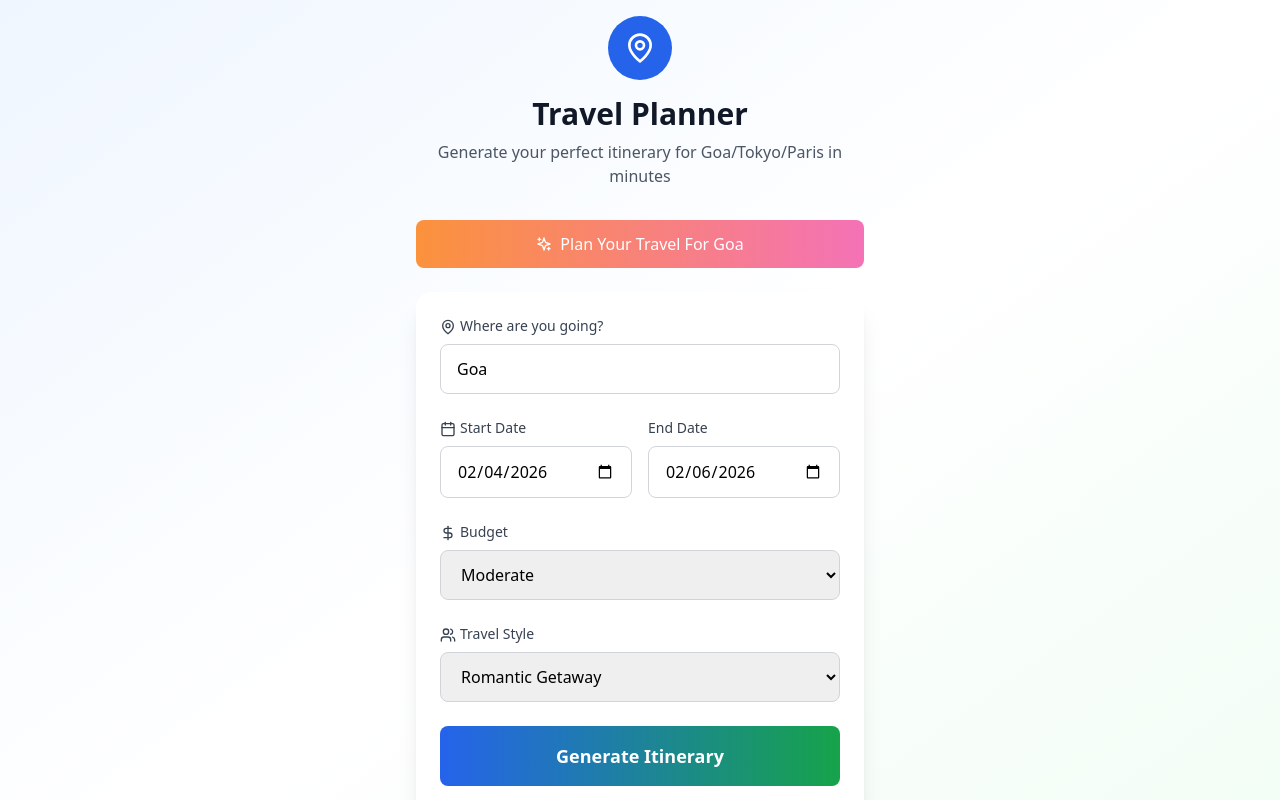
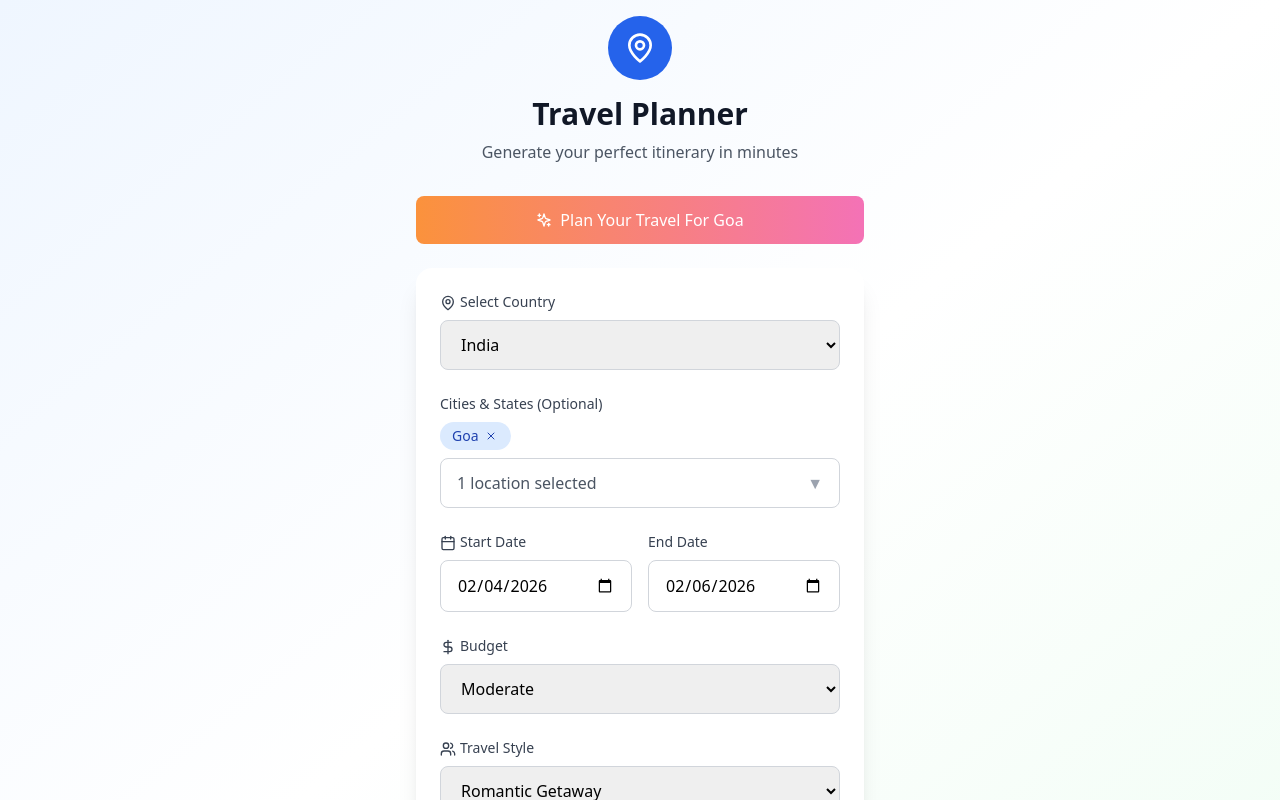
Before and after one commit to shreeyaBuilds/TravelWeave-main, a React (Vite) app: page / in a window 1280 px wide. Both pictures are taken after a click on the button "Plan Your Travel For Goa". Shown: the top 800 px of the page. Built offline with nearby package versions, Linux system fonts and the light colour scheme.

Commit message:
Added countries.ts

```diff
--- a/src/components/ItineraryResults.tsx
+++ b/src/components/ItineraryResults.tsx
@@ -1,6 +1,7 @@
 import React from 'react';
 import { Share2, MapPin, Clock, Utensils, Lightbulb, ArrowLeft } from 'lucide-react';
 import { Itinerary } from '../types';
+import { getCountryByCode } from '../data/countries';
 
 interface ItineraryResultsProps {
   itinerary: Itinerary;
@@ -14,6 +15,11 @@ export const ItineraryResults: React.FC<ItineraryResultsProps> = ({
   onBack
 }) => {
   const { tripInput, days } = itinerary;
+  const country = getCountryByCode(tripInput.country);
+
+  const destinationDisplay = tripInput.locations.length > 0
+    ? tripInput.locations.join(', ')
+    : country?.name || tripInput.country;
 
   return (
     <div className="min-h-screen bg-gradient-to-br from-blue-50 via-white to-green-50">
@@ -44,7 +50,7 @@ export const ItineraryResults: React.FC<ItineraryResultsProps> = ({
         <div className="bg-white rounded-2xl shadow-lg p-6 mb-8">
           <div className="flex items-center gap-3 mb-4">
             <MapPin className="w-6 h-6 text-blue-600" />
-            <h1 className="text-3xl font-bold text-gray-900">{tripInput.destination}</h1>
+            <h1 className="text-3xl font-bold text-gray-900">{destinationDisplay}</h1>
           </div>
 
           <div className="grid grid-cols-2 md:grid-cols-4 gap-4 text-sm">
--- a/src/components/TripInputForm.tsx
+++ b/src/components/TripInputForm.tsx
@@ -1,6 +1,7 @@
-import React, { useState } from 'react';
-import { MapPin, Calendar, DollarSign, Users, Sparkles } from 'lucide-react';
+import React, { useState, useRef, useEffect } from 'react';
+import { MapPin, Calendar, DollarSign, Users, Sparkles, X } from 'lucide-react';
 import { TripInput } from '../types';
+import { COUNTRIES, getCountryByCode } from '../data/countries';
 
 interface TripInputFormProps {
   onSubmit: (tripInput: TripInput) => void;
@@ -9,7 +10,8 @@ interface TripInputFormProps {
 
 /* ✅ Initial form state (used for reset) */
 const INITIAL_FORM_STATE: TripInput = {
-  destination: '',
+  country: '',
+  locations: [],
   startDate: '',
   endDate: '',
   budget: 'Medium',
@@ -21,17 +23,58 @@ export const TripInputForm: React.FC<TripInputFormProps> = ({
   isLoading
 }) => {
   const [formData, setFormData] = useState<TripInput>(INITIAL_FORM_STATE);
+  const [showLocationDropdown, setShowLocationDropdown] = useState(false);
+  const dropdownRef = useRef<HTMLDivElement>(null);
+
+  useEffect(() => {
+    const handleClickOutside = (event: MouseEvent) => {
+      if (dropdownRef.current && !dropdownRef.current.contains(event.target as Node)) {
+        setShowLocationDropdown(false);
+      }
+    };
+
+    document.addEventListener('mousedown', handleClickOutside);
+    return () => document.removeEventListener('mousedown', handleClickOutside);
+  }, []);
+
+  const selectedCountry = getCountryByCode(formData.country);
+  const availableLocations = selectedCountry?.locations || [];
 
   const handleSubmit = (e: React.FormEvent) => {
     e.preventDefault();
-    if (formData.destination && formData.startDate && formData.endDate) {
+    if (formData.country && formData.startDate && formData.endDate) {
       onSubmit(formData);
     }
+  };
+
+  const handleCountryChange = (countryCode: string) => {
+    setFormData({
+      ...formData,
+      country: countryCode,
+      locations: []
+    });
+  };
+
+  const toggleLocation = (location: string) => {
+    setFormData(prev => ({
+      ...prev,
+      locations: prev.locations.includes(location)
+        ? prev.locations.filter(l => l !== location)
+        : [...prev.locations, location]
+    }));
+  };
+
+  const removeLocation = (location: string) => {
+    setFormData(prev => ({
+      ...prev,
+      locations: prev.locations.filter(l => l !== location)
+    }));
   };
 
   /* ✅ Reset handler */
   const handleReset = () => {
     setFormData(INITIAL_FORM_STATE);
+    setShowLocationDropdown(false);
   };
 
   // ✅ Generic example (NOT forced to Goa)
@@ -43,18 +86,18 @@ export const TripInputForm: React.FC<TripInputFormProps> = ({
     const endDate = new Date(startDate);
     endDate.setDate(startDate.getDate() + 2);
 
-    setFormData((prev) => ({
-      ...prev,
-      destination: prev.destination || 'Goa',
+    setFormData({
+      country: 'india',
+      locations: ['Goa'],
       startDate: startDate.toISOString().split('T')[0],
       endDate: endDate.toISOString().split('T')[0],
       budget: 'Medium',
       travelStyle: 'Couple'
-    }));
+    });
   };
 
   const isFormValid =
-    formData.destination && formData.startDate && formData.endDate;
+    formData.country && formData.startDate && formData.endDate;
 
   return (
     <div className="min-h-screen bg-gradient-to-br from-blue-50 via-white to-green-50 flex items-center justify-center p-4">
@@ -68,7 +111,7 @@ export const TripInputForm: React.FC<TripInputFormProps> = ({
             Travel Planner
           </h1>
           <p className="text-gray-600">
-            Generate your perfect itinerary for Goa/Tokyo/Paris in minutes
+            Generate your perfect itinerary in minutes
           </p>
         </div>
 
@@ -87,23 +130,91 @@ export const TripInputForm: React.FC<TripInputFormProps> = ({
           onSubmit={handleSubmit}
           className="bg-white rounded-2xl shadow-xl p-6 space-y-6"
         >
-          {/* Destination */}
+          {/* Country Selection */}
           <div>
             <label className="block text-sm font-medium text-gray-700 mb-2">
               <MapPin className="w-4 h-4 inline mr-1" />
-              Where are you going?
+              Select Country
             </label>
-            <input
-              type="text"
-              value={formData.destination}
-              onChange={(e) =>
-                setFormData({ ...formData, destination: e.target.value })
-              }
-              placeholder="e.g., Paris, Tokyo, Goa"
+            <select
+              value={formData.country}
+              onChange={(e) => handleCountryChange(e.target.value)}
               className="w-full px-4 py-3 border border-gray-300 rounded-lg focus:ring-2 focus:ring-blue-500 focus:border-transparent transition-all"
               required
-            />
+            >
+              <option value="">Choose a country...</option>
+              {COUNTRIES.map(country => (
+                <option key={country.code} value={country.code}>
+                  {country.name}
+                </option>
+              ))}
+            </select>
           </div>
+
+          {/* Location Multi-Select */}
+          {formData.country && (
+            <div>
+              <label className="block text-sm font-medium text-gray-700 mb-2">
+                Cities & States (Optional)
+              </label>
+
+              {/* Selected Locations */}
+              {formData.locations.length > 0 && (
+                <div className="flex flex-wrap gap-2 mb-2">
+                  {formData.locations.map(location => (
+                    <span
+                      key={location}
+                      className="inline-flex items-center gap-1 px-3 py-1 bg-blue-100 text-blue-800 rounded-full text-sm"
+                    >
+                      {location}
+                      <button
+                        type="button"
+                        onClick={() => removeLocation(location)}
+                        className="hover:bg-blue-200 rounded-full p-0.5"
+                      >
+                        <X className="w-3 h-3" />
+                      </button>
+                    </span>
+                  ))}
+                </div>
+              )}
+
+              {/* Location Dropdown */}
+              <div className="relative" ref={dropdownRef}>
+                <button
+                  type="button"
+                  onClick={() => setShowLocationDropdown(!showLocationDropdown)}
+                  className="w-full px-4 py-3 border border-gray-300 rounded-lg text-left flex items-center justify-between hover:border-gray-400 transition-all"
+                >
+                  <span className="text-gray-600">
+                    {formData.locations.length === 0
+                      ? 'Select locations (or leave empty for whole country)'
+                      : `${formData.locations.length} location${formData.locations.length > 1 ? 's' : ''} selected`}
+                  </span>
+                  <span className="text-gray-400">▼</span>
+                </button>
+
+                {showLocationDropdown && (
+                  <div className="absolute z-10 w-full mt-1 bg-white border border-gray-300 rounded-lg shadow-lg max-h-60 overflow-y-auto">
+                    {availableLocations.map(location => (
+                      <label
+                        key={location}
+                        className="flex items-center px-4 py-2 hover:bg-gray-50 cursor-pointer"
+                      >
+                        <input
+                          type="checkbox"
+                          checked={formData.locations.includes(location)}
+                          onChange={() => toggleLocation(location)}
+                          className="w-4 h-4 text-blue-600 rounded focus:ring-2 focus:ring-blue-500"
+                        />
+                        <span className="ml-3 text-gray-700">{location}</span>
+                      </label>
+                    ))}
+                  </div>
+                )}
+              </div>
+            </div>
+          )}
 
           {/* Dates */}
           <div className="grid grid-cols-2 gap-4">
--- /dev/null
+++ b/src/data/countries.ts
@@ -0,0 +1,104 @@
+import { Country } from '../types';
+
+export const COUNTRIES: Country[] = [
+  {
+    code: 'india',
+    name: 'India',
+    locations: [
+      'Goa',
+      'Mumbai',
+      'Delhi',
+      'Jaipur',
+      'Kerala',
+      'Bangalore',
+      'Agra',
+      'Varanasi',
+      'Udaipur',
+      'Rishikesh'
+    ]
+  },
+  {
+    code: 'france',
+    name: 'France',
+    locations: [
+      'Paris',
+      'Nice',
+      'Lyon',
+      'Marseille',
+      'Bordeaux',
+      'Cannes',
+      'Strasbourg',
+      'Toulouse',
+      'Normandy',
+      'French Riviera'
+    ]
+  },
+  {
+    code: 'japan',
+    name: 'Japan',
+    locations: [
+      'Tokyo',
+      'Kyoto',
+      'Osaka',
+      'Hiroshima',
+      'Nara',
+      'Yokohama',
+      'Sapporo',
+      'Fukuoka',
+      'Nagoya',
+      'Okinawa'
+    ]
+  },
+  {
+    code: 'usa',
+    name: 'United States',
+    locations: [
+      'New York',
+      'Los Angeles',
+      'San Francisco',
+      'Las Vegas',
+      'Miami',
+      'Chicago',
+      'Seattle',
+      'Boston',
+      'Hawaii',
+      'Orlando'
+    ]
+  },
+  {
+    code: 'italy',
+    name: 'Italy',
+    locations: [
+      'Rome',
+      'Venice',
+      'Florence',
+      'Milan',
+      'Naples',
+      'Amalfi Coast',
+      'Tuscany',
+      'Sicily',
+      'Verona',
+      'Pisa'
+    ]
+  },
+  {
+    code: 'uk',
+    name: 'United Kingdom',
+    locations: [
+      'London',
+      'Edinburgh',
+      'Manchester',
+      'Liverpool',
+      'Oxford',
+      'Cambridge',
+      'Bath',
+      'Brighton',
+      'York',
+      'Cornwall'
+    ]
+  }
+];
+
+export const getCountryByCode = (code: string): Country | undefined => {
+  return COUNTRIES.find(c => c.code === code);
+};
```
Also changed, not shown: src/services/itineraryService.ts (+132 -9 lines), src/types/index.ts (+8 -1 lines).
